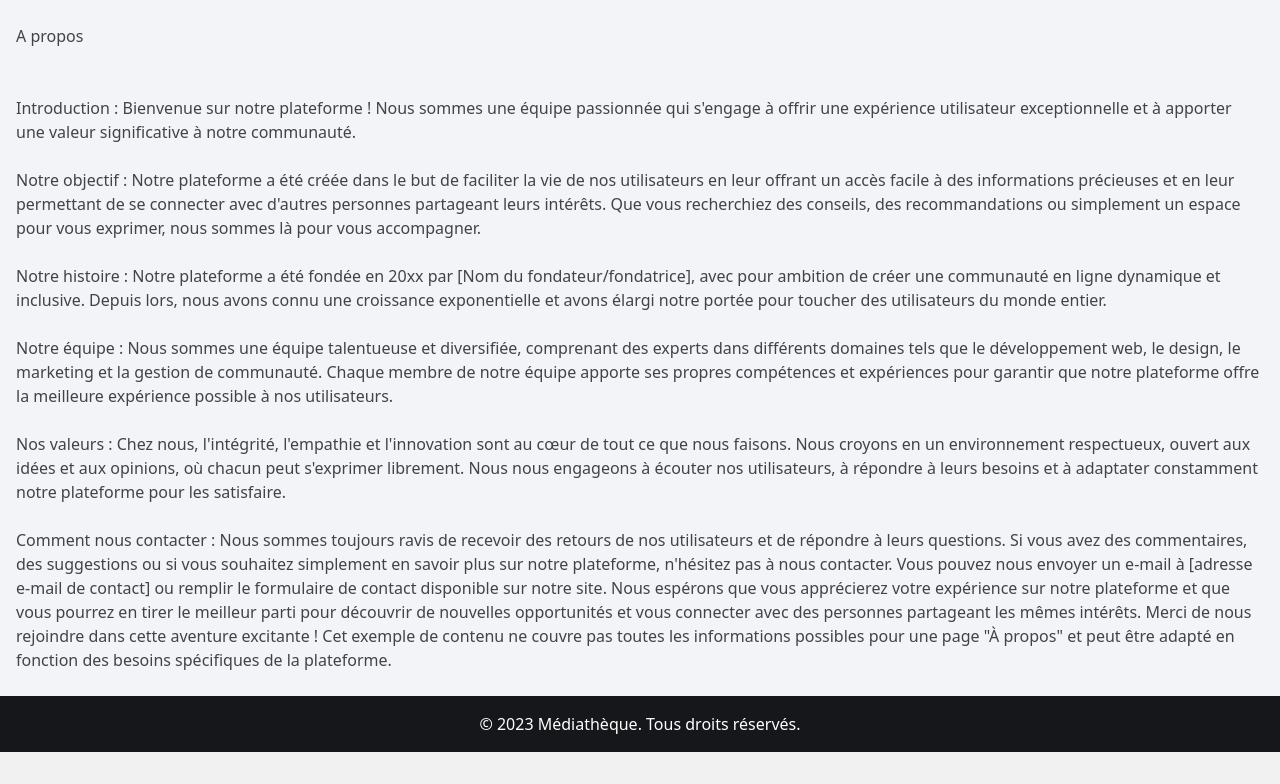
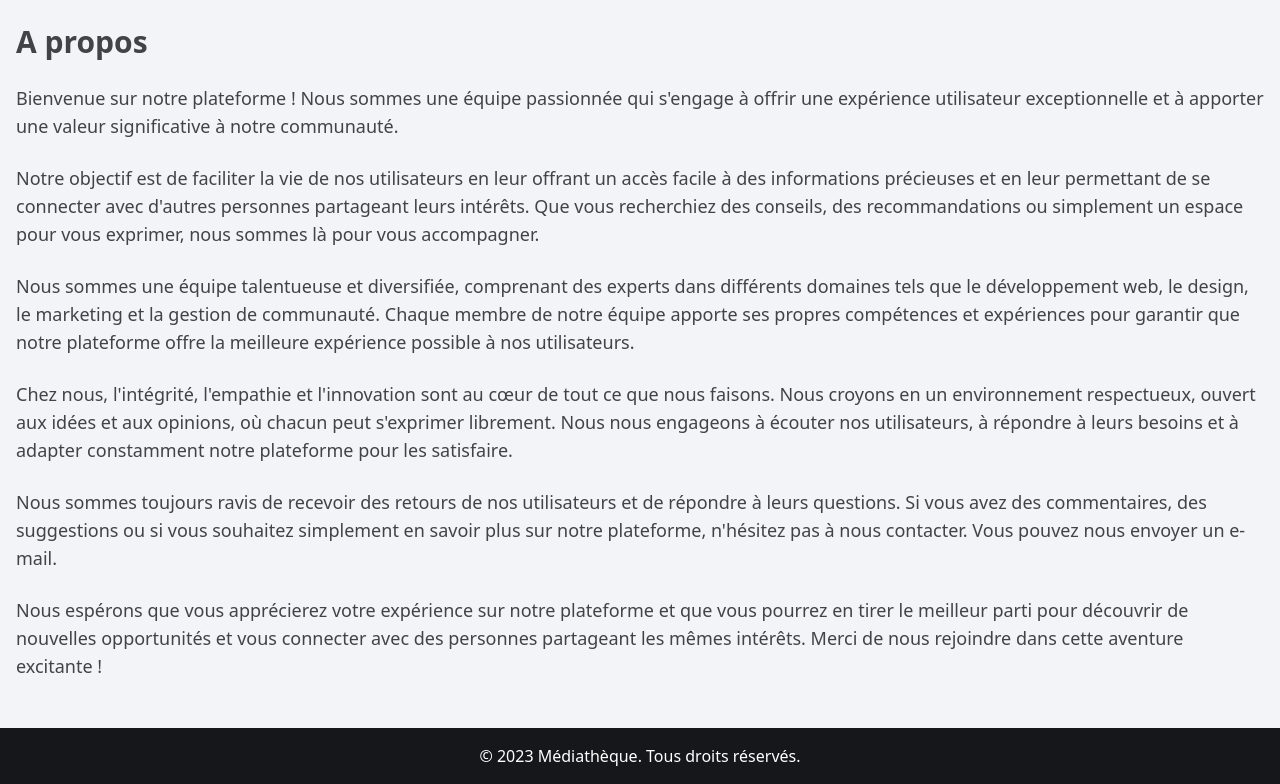
Before and after one commit to Florian-JAUNET/AP3-site-WEB-MediaSphere, a PHP site: the page made by views/global/about.php in a window 1280 px wide. Shown: the part 80-864 px from the top of the page. Before the commit the page ends 832 px from the top, so only its background shows below. Run offline with PHP 8.4, Linux system fonts and the light colour scheme; the template is opened without the code that fills it, so the values that code supplies are empty; some libraries are stand-ins or nearby versions; some web fonts are replaced.

Commit message:
Ajout de la page about

```diff
--- a/views/global/about.php
+++ b/views/global/about.php
@@ -1,32 +1,21 @@
-<div>
-    <h1 class="container mx-auto px-4 py-6 flex items-center justify-between">A propos</h1>
-    <p class="container mx-auto px-4 py-6 flex items-center justify-between">
-        Introduction :
+<div class="container mx-auto px-4 py-6">
+    <h1 class="text-3xl font-bold mb-6">A propos</h1>
+    <p class="text-lg mb-6">
         Bienvenue sur notre plateforme ! Nous sommes une équipe passionnée qui s'engage à offrir une expérience utilisateur exceptionnelle et à apporter une valeur significative à notre communauté.
-        <br>
-        <br>
-        Notre objectif :
-        Notre plateforme a été créée dans le but de faciliter la vie de nos utilisateurs en leur offrant un accès facile à des informations précieuses et en leur permettant de se connecter avec d'autres personnes partageant leurs intérêts. Que vous recherchiez des conseils, des recommandations ou simplement un espace pour vous exprimer, nous sommes là pour vous accompagner.
-        <br>
-        <br>
-        Notre histoire :
-        Notre plateforme a été fondée en 20xx par [Nom du fondateur/fondatrice], avec pour ambition de créer une communauté en ligne dynamique et inclusive. Depuis lors, nous avons connu une croissance exponentielle et avons élargi notre portée pour toucher des utilisateurs du monde entier.
-        <br>
-        <br>
-        Notre équipe :
-        Nous sommes une équipe talentueuse et diversifiée,
-        comprenant des experts dans différents domaines tels que le développement web, le design, le marketing et la gestion de communauté. Chaque membre de notre équipe apporte ses propres compétences et expériences pour garantir que notre plateforme offre la meilleure expérience possible à nos utilisateurs.
-        <br>
-        <br>
-        Nos valeurs :
-        Chez nous, l'intégrité, l'empathie et l'innovation sont au cœur de tout ce que nous faisons. Nous croyons en un environnement respectueux, ouvert aux idées et aux opinions, où chacun peut s'exprimer librement. Nous nous engageons à écouter nos utilisateurs, à répondre à leurs besoins et à adaptater constamment notre plateforme pour les satisfaire.
-        <br>
-        <br>
-        Comment nous contacter :
-        Nous sommes toujours ravis de recevoir des retours de nos utilisateurs et de répondre à leurs questions. Si vous avez des commentaires, des suggestions ou si vous souhaitez simplement en savoir plus sur notre plateforme, n'hésitez pas à nous contacter. Vous pouvez nous envoyer un e-mail à [adresse e-mail de contact] ou remplir le formulaire de contact disponible sur notre site.
-
+    </p>
+    <p class="text-lg mb-6">
+        Notre objectif est de faciliter la vie de nos utilisateurs en leur offrant un accès facile à des informations précieuses et en leur permettant de se connecter avec d'autres personnes partageant leurs intérêts. Que vous recherchiez des conseils, des recommandations ou simplement un espace pour vous exprimer, nous sommes là pour vous accompagner.
+    </p>
+    <p class="text-lg mb-6">
+        Nous sommes une équipe talentueuse et diversifiée, comprenant des experts dans différents domaines tels que le développement web, le design, le marketing et la gestion de communauté. Chaque membre de notre équipe apporte ses propres compétences et expériences pour garantir que notre plateforme offre la meilleure expérience possible à nos utilisateurs.
+    </p>
+    <p class="text-lg mb-6">
+        Chez nous, l'intégrité, l'empathie et l'innovation sont au cœur de tout ce que nous faisons. Nous croyons en un environnement respectueux, ouvert aux idées et aux opinions, où chacun peut s'exprimer librement. Nous nous engageons à écouter nos utilisateurs, à répondre à leurs besoins et à adapter constamment notre plateforme pour les satisfaire.
+    </p>
+    <p class="text-lg mb-6">
+        Nous sommes toujours ravis de recevoir des retours de nos utilisateurs et de répondre à leurs questions. Si vous avez des commentaires, des suggestions ou si vous souhaitez simplement en savoir plus sur notre plateforme, n'hésitez pas à nous contacter. Vous pouvez nous envoyer un e-mail.
+    </p>
+    <p class="text-lg mb-6">
         Nous espérons que vous apprécierez votre expérience sur notre plateforme et que vous pourrez en tirer le meilleur parti pour découvrir de nouvelles opportunités et vous connecter avec des personnes partageant les mêmes intérêts. Merci de nous rejoindre dans cette aventure excitante !
-
-        Cet exemple de contenu ne couvre pas toutes les informations possibles pour une page "À propos" et peut être adapté en fonction des besoins spécifiques de la plateforme.
     </p>
 </div>
```
